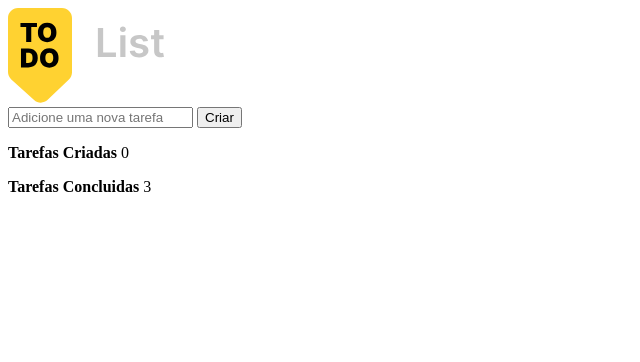
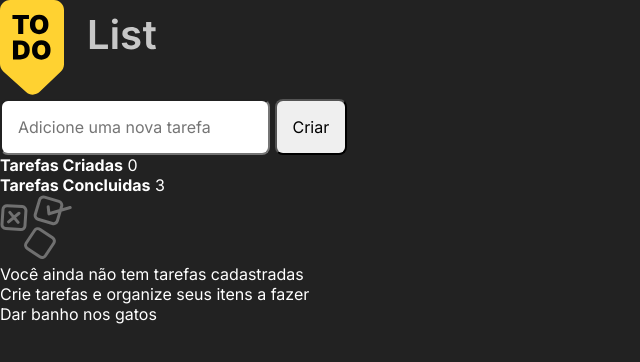
Before and after one commit to Hasllow/TODO-Newbies, a plain HTML site: page index.html in a window 1280 px wide. Shown: the whole page, without its empty margins (0-640 px from the left). Drawn offline with Linux system fonts and the light colour scheme.

Commit message:
CSS - Marcação css reset

```diff
--- a/index.html
+++ b/index.html
@@ -14,6 +14,8 @@
       href="https://fonts.googleapis.com/css2?family=Inter:wght@400;700&display=swap"
       rel="stylesheet"
     />
+
+    <link rel="stylesheet" href="style.css" />
 
     <!-- <script src="https://unpkg.com/@phosphor-icons/web"></script> -->
   </head>
@@ -38,6 +40,20 @@
             <span>3</span>
           </p>
         </div>
+
+        <div class="empty_tasks">
+          <img src="./assets/empty-tasks.svg" alt="" />
+          <div class="">
+            <p>Você ainda não tem tarefas cadastradas</p>
+            <p>Crie tarefas e organize seus itens a fazer</p>
+          </div>
+        </div>
+
+        <div class="tasks_list">
+          <div class="task">
+            <p>Dar banho nos gatos</p>
+          </div>
+        </div>
       </div>
     </div>
   </body>
--- /dev/null
+++ b/style.css
@@ -0,0 +1,50 @@
+:root {
+  --gray-100: #fff;
+  --gray-200: #d9d9d9;
+  --gray-200: #808080;
+  --gray-300: #707070;
+  --gray-400: #363636;
+  --gray-500: #222222;
+  --gray-700: #1a1a1a;
+
+  --blue-500: #4e6ede;
+  --green-500: #26c277;
+  --yellow-500: #ffd231;
+}
+
+/* :focus {
+    outline: transparent;
+} */
+
+* {
+  margin: 0;
+  padding: 0;
+  box-sizing: border-box;
+  text-decoration: none;
+  transition: all 0.3 ease-out;
+}
+
+body {
+  background-color: var(--gray-500);
+  color: var(--gray-100);
+  -webkit-smoothing: antialiased;
+}
+
+body,
+input,
+button {
+  font-family: "Inter", sans-serif;
+  font-weight: 400;
+  font-size: 1rem;
+}
+
+input,
+button {
+  border-radius: 8px;
+  padding: 1rem;
+}
+
+input:hover,
+button:hover {
+  cursor: pointer;
+}
```
